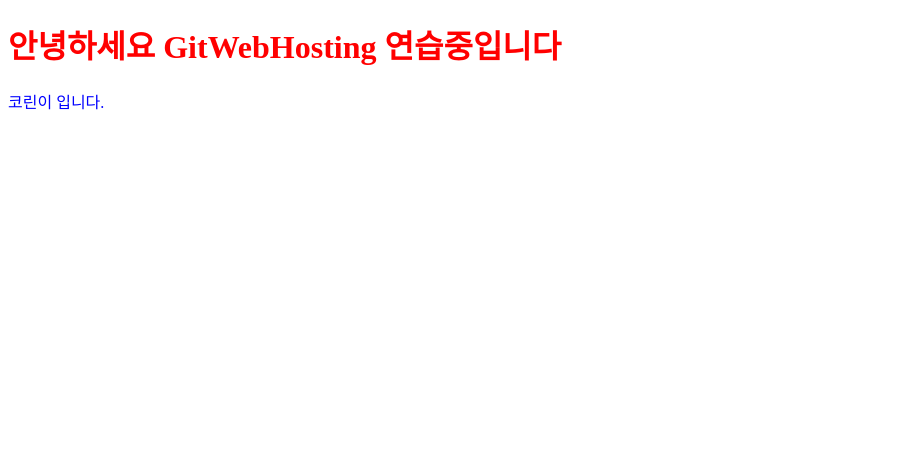
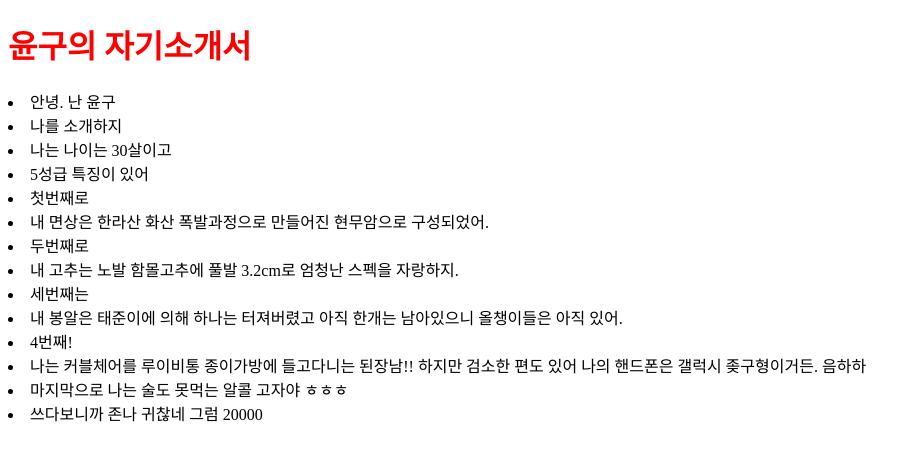
Before and after one commit to Jang-seungminn/gitwebhosting, a plain HTML site: page GitWebHosting.html in a window 1280 px wide. Shown: the whole page, without its empty margins (0-919 px from the left). Drawn offline with Linux system fonts and the light colour scheme.

Commit message:
Add files via upload

```diff
--- a/GitWebHosting.html
+++ b/GitWebHosting.html
@@ -8,10 +8,22 @@
 </head>
 <body>
     <h1>
-        안녕하세요 GitWebHosting 연습중입니다
+        윤구의 자기소개서
     </h1>
-    <p>
-        코린이 입니다.
-    </p>
+    <li>안녕. 난 윤구</li>
+    <li>나를 소개하지</li>
+    <li>나는 나이는 30살이고</li>
+    <li>5성급 특징이 있어</li>
+    <li>첫번째로</li>
+    <li>내 면상은 한라산 화산 폭발과정으로 만들어진 현무암으로 구성되었어.</li>
+    <li>두번째로</li>
+    <li>내 고추는 노발 함몰고추에 풀발 3.2cm로 엄청난 스펙을 자랑하지.</li>
+    <li>세번째는</li>
+    <li>내 봉알은 태준이에 의해 하나는 터져버렸고 아직 한개는 남아있으니 올챙이들은 아직 있어.</li>
+    <li>4번째!</li>
+    <li>나는 커블체어를 루이비통 종이가방에 들고다니는 된장남!! 하지만 검소한 편도 있어 나의 핸드폰은 갤럭시 좆구형이거든. 음하하</li>
+    <li>마지막으로 나는 술도 못먹는 알콜 고자야 ㅎㅎㅎ</li>
+    <li>쓰다보니까 존나 귀찮네 그럼 20000</li>
+
 </body>
 </html>
```
